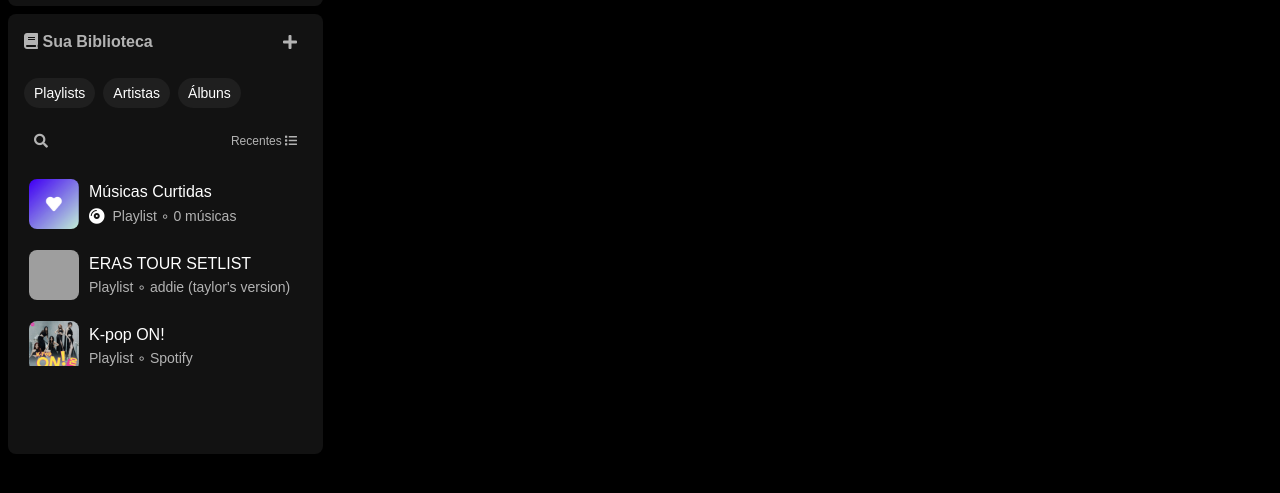
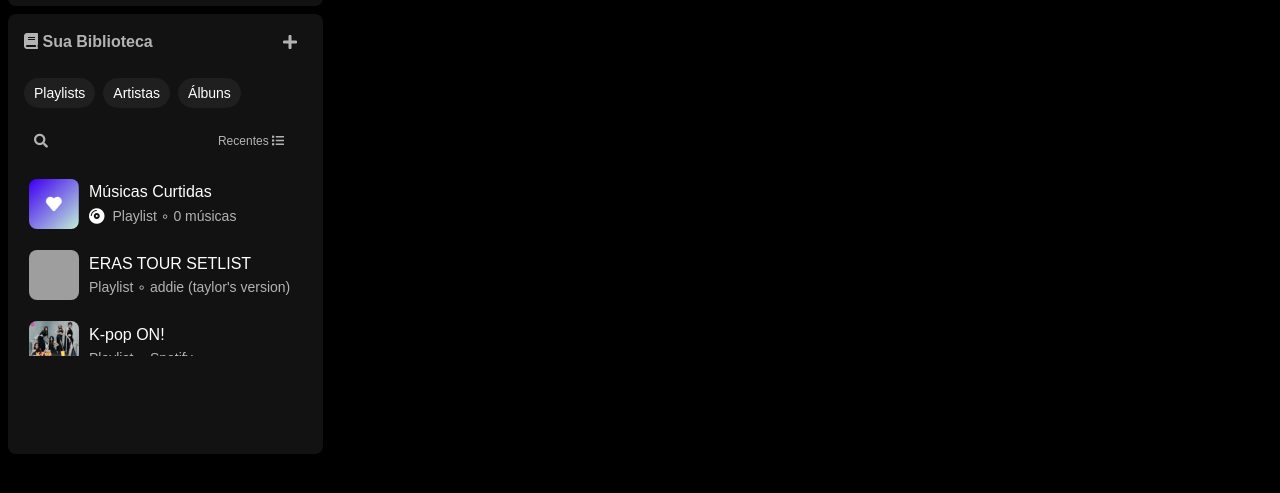
Before and after one commit to alexianaa/spotify-alura, a plain HTML site: page index.html in a window 1280 px wide. Shown: the part 155-648 px from the top of the page. Drawn offline with Linux system fonts and the light colour scheme; grey boxes are pictures that could not be loaded.

Commit message:
conserta scroll da biblioteca

```diff
--- a/index.html
+++ b/index.html
@@ -54,6 +54,10 @@
                 </div>
             </div>
 
+            <div class="biblioteca__content">
+
+                <div class="biblioteca__playlists">
+
                     <div class="biblioteca__search">
                         <div>
                             <span class="fa fa-search"></span>
@@ -63,8 +67,6 @@
                             <span class="fa fa-list"></span>
                         </div>
                     </div>
-
-            <div class="biblioteca__playlists">
 
                     <div class="card">
                         <img src="./assets/playlist/musicas-curtidas.jpg" alt="Ícone de playlist">
@@ -103,6 +105,7 @@
                             <span>Funk Hits</span>
                             <div>
                                 <p>Playlist ∘ Spotify</p>
+                            </div>
                         </div>
                     </div>
                 </div>
--- a/styles/sidebar-footer.css
+++ b/styles/sidebar-footer.css
@@ -141,6 +141,7 @@ body {
     color: #b3b3b3;
     font-size: 12px;
     padding: 8px 16px;
+    width: 22.5em;
 }
 
 .biblioteca__search div {
@@ -162,25 +163,23 @@ body {
     font-size: 14px;
 }
 
-.biblioteca__playlists {
-    max-height: 200px;
-    overflow: scroll;
-    overflow-x: hidden;
+.biblioteca__content {
+    max-height: 240px;
+    overflow-y: hidden;
 }
 
-.biblioteca__playlists::-webkit-scrollbar {
+.biblioteca__content:hover {
+    overflow-y: scroll;
+}
+
+.biblioteca__content::-webkit-scrollbar {
     width: 10px;
     height: 20px;
 }
 
-.biblioteca__playlists::-webkit-scrollbar-thumb {
+.biblioteca__content::-webkit-scrollbar-thumb {
     background: #878787;
     transition: 2s;
-    visibility: hidden;
-}
-
-.biblioteca__playlists::-webkit-scrollbar-thumb:hover {
-    visibility: visible;
 }
 
 .biblioteca__playlists .card {
```
Lines whose indentation alone changed are shown as unchanged.
